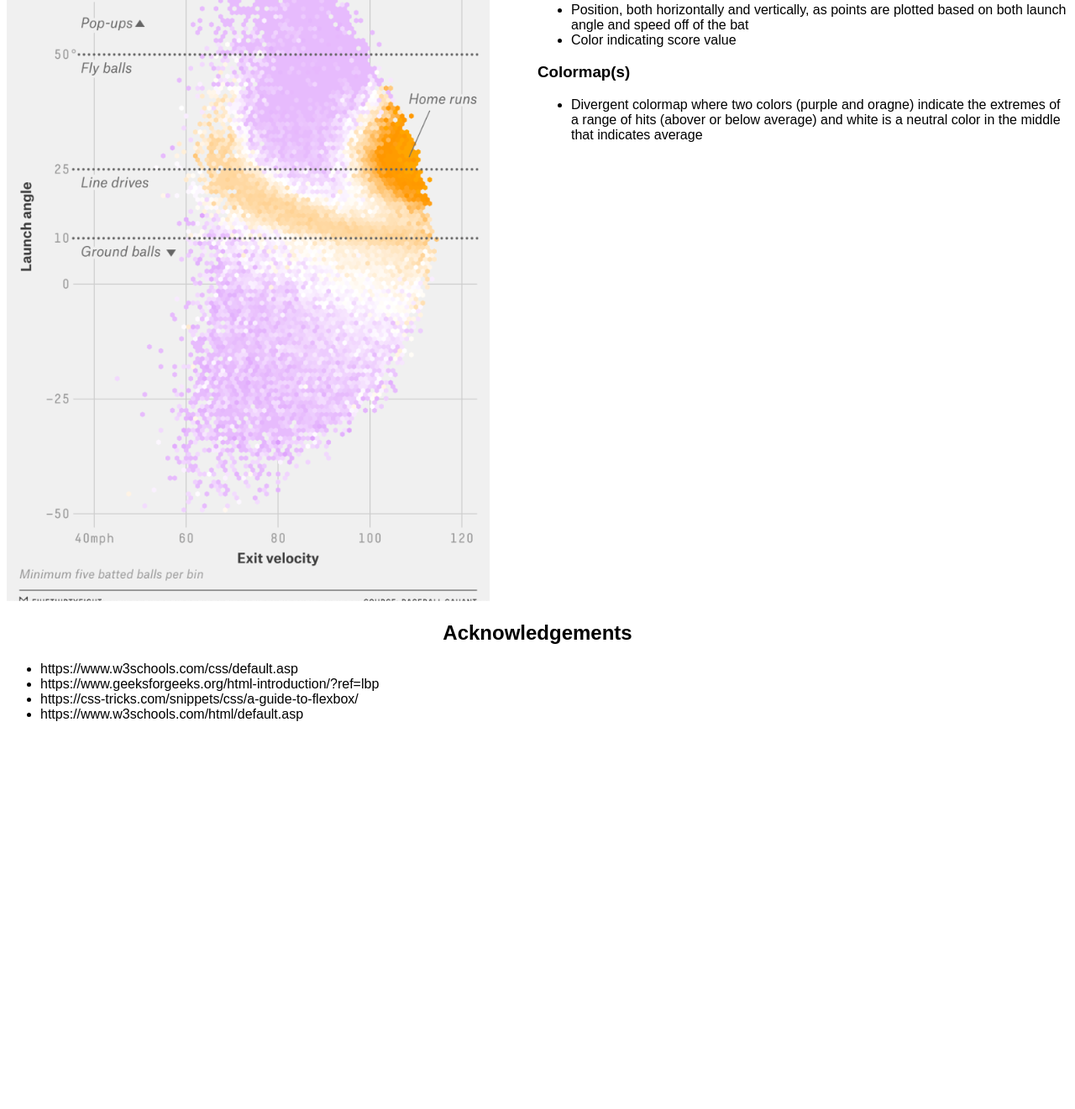
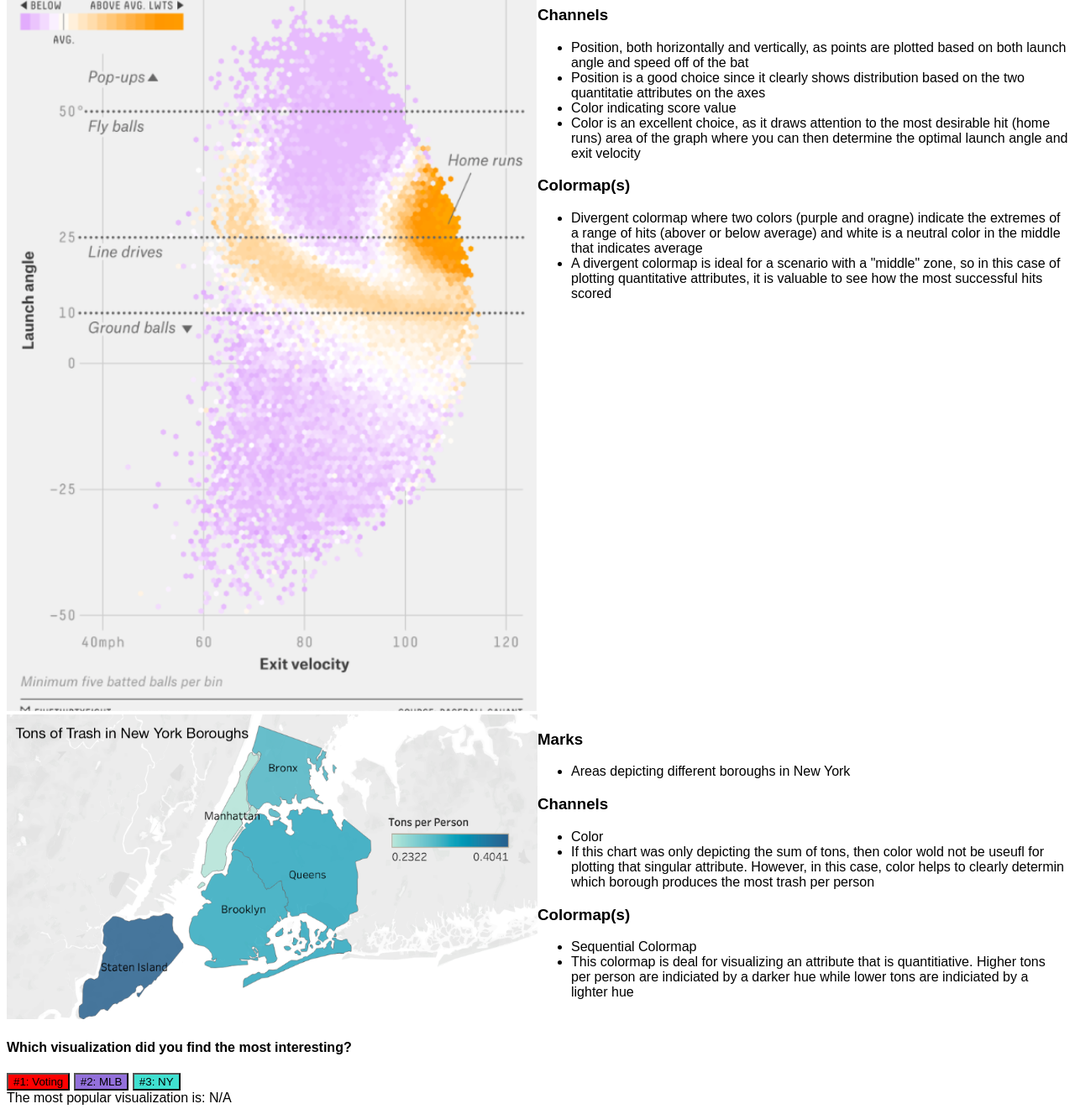
Before and after one commit to DS4200-S23-Class/hw-03-neals-and-lauren, a plain HTML site: page index.html in a window 1280 px wide. Shown: the part 903-2224 px from the top of the page at 84% size. Before the commit the page ends 1779 px from the top, so only its background shows below. Drawn offline with Linux system fonts and the light colour scheme.

Commit message:
add formatting and extra credit

```diff
--- a/index.html
+++ b/index.html
@@ -11,10 +11,11 @@
     <h1>hw-03: interactive Webpage, and Marks & Channels</h1>
 
     <div class="flexbox">
-            <div>
-                <img src=img/vis1.png>
+            <div class="row">
+                <div class="item">
+                    <img class="image" src=img/vis1.png>
                 </div>
-            <div>
+                <div class="item">
                     <h3>Marks</h3>
                        <ul>
                             <li>Areas depicting each state in the United States of America</li>
@@ -22,18 +23,24 @@
                         </ul>
                     <h3>Channels</h3>
                         <ul>
-                        <li>Color to Distinguis which states would have voted Democratic and which states would have voted Republican</li>
+                            <li>Color to Distinguish which states would have voted Democratic and which states would have voted Republican</li>
+                                <li>Color was a good choice because it clearly differentiates the two categorical attributes that are being compared</li>
                             <li>Length of blue and red on the electroal vote breakdwon bar to show a distributon of total votes</li>
+                                <li>Length is a fair choice for a channel but not as strong of a choice as color for these categorical attributes. It serves its purpose summarizing the distribution in a different way</li>
                         </ul>
                     <h3>Colormap(s)</h3>
                         <ul>
                             <li>Categorical colormpa where red indicates Republican and blue indicates Democrat</li>
+                                <li>This is a good choice as Republican and Democrat are categorical attributes</li>
                         </ul>
                 </div>
-            <div>
-                <img src=img/vis2.png>
             </div>
-            <div>
+
+            <div class="row">
+                <div class="item">
+                    <img class="image" src=img/vis2.png>
+                </div>
+                <div class="item">
                     <h3>Marks</h3>
                        <ul>
                             <li>Points indicating different batted balls in the 2015 MLB</li>
@@ -42,12 +49,49 @@
                     <h3>Channels</h3>
                         <ul>
                             <li>Position, both horizontally and vertically, as points are plotted based on both launch angle and speed off of the bat</li>
+                                <li>Position is a good choice since it clearly shows distribution based on the two quantitatie attributes on the axes</li>
                             <li>Color indicating score value </li>
+                                <li>Color is an excellent choice, as it draws attention to the most desirable hit (home runs) area of the graph where you can then determine the optimal launch angle and exit velocity</li>
                         </ul>
                     <h3>Colormap(s)</h3>
                         <ul>
                             <li>Divergent colormap where two colors (purple and oragne) indicate the extremes of a range of hits (abover or below average) and white is a neutral color in the middle that indicates average</li>
+                                <li>A divergent colormap is ideal for a scenario with a "middle" zone, so in this case of plotting quantitative attributes, it is valuable to see how the most successful hits scored</li>
                         </ul>
+                </div>
+            </div>
+
+            <div class="row">
+                <div class="item">
+                    <img class="image" src=img/NewYorkMap.png>
+                </div>
+                <div class="item">
+                    <h3>Marks</h3>
+                       <ul>
+                            <li>Areas depicting different boroughs in New York</li>
+                        </ul>
+                    <h3>Channels</h3>
+                        <ul>
+                            <li>Color</li>
+                                <li>If this chart was only depicting the sum of tons, then color wold not be useufl for plotting that singular attribute. However, in this case, color helps to clearly determin which borough produces the most trash per person</li>
+                        </ul>
+                    <h3>Colormap(s)</h3>
+                        <ul>
+                            <li>Sequential Colormap</li>
+                                <li>This colormap is deal for visualizing an attribute that is quantitiative. Higher tons per person are indiciated by a darker hue while lower tons are indiciated by a lighter hue</li>
+                        </ul>
+                </div>
+            </div>
+    </div>
+
+    <div class="extra-credit">
+        <h4>Which visualization did you find the most interesting?</h4>
+        <button id="button1" type="button" onClick="buttonClicked1()">#1: Voting</button>
+        <button id="button2" type="button" onClick="buttonClicked2()">#2: MLB</button>
+        <button id="button3" type="button" onClick="buttonClicked3()">#3: NY</button>
+
+        <div id="button-div">
+            The most popular visualization is: N/A
         </div>
     </div>
 
@@ -62,6 +106,7 @@
         </ul>
     </div>
 
+    <script src="main.js"></script>
 </body>
 
 </html>
--- /dev/null
+++ b/main.js
@@ -0,0 +1,50 @@
+
+let clicks1 = 0;
+let clicks2 = 0;
+let clicks3 = 0;
+let favorite = "";
+
+
+function buttonClicked1() {
+	console.log("button was clicked: you voted for the 2016 Women Voting Map");
+	clicks1++;
+	mostPopular();
+	let newText = "The most popular visualization is: " + favorite;
+
+	// select the element that you want to modify
+	let buttonDiv = document.getElementById("button-div");
+	buttonDiv.innerHTML = newText;
+}
+
+function buttonClicked2() {
+	console.log("button was clicked: you voted for The sweet spot");
+	clicks2++;
+	mostPopular();
+	let newText = "The most popular visualization is: " + favorite;
+
+	// select the element that you want to modify
+	let buttonDiv = document.getElementById("button-div");
+	buttonDiv.innerHTML = newText;
+}
+
+function buttonClicked3() {
+	console.log("button was clicked: you voted for the Trash in NY Boroughs");
+	clicks3++;
+	mostPopular();
+	let newText = "The most popular visualization is: " + favorite;
+
+	// select the element that you want to modify
+	let buttonDiv = document.getElementById("button-div");
+	buttonDiv.innerHTML = newText;
+}
+
+function mostPopular() {
+
+	if(clicks1>clicks2 && clicks1>clicks3) {
+		favorite = "#1";
+	} else if(clicks2>clicks3) {
+		favorite = "#2";
+	} else favorite = "#3"
+
+	return favorite;
+}
--- a/style.css
+++ b/style.css
@@ -6,18 +6,47 @@ h1 {
 	text-align: center;
 }
 
+.image {
+	width: 100%;
+	height: auto;
+}
+
 .flexbox {
-	flex-direction: row;
-	align-items: left;
 	display: flex;
+	flex-direction: column;
 	text-align: left;
 	flex-wrap: wrap;
 }
 
-.flexbox > div {
+.row > div {
 	width: 50%;
+}
+
+.row {
+	display: flex;
+	flex-wrap: wrap;
+	flex: 1;
+}
+
+.item {
+	flex: 1;
+	width:100%;
+	flex-grow: 1;
 }
 
 #ack-header {
 	text-align: center;
 }
+
+
+#button1 {
+	background-color: red;
+}
+
+#button2 {
+	background-color: mediumpurple;
+}
+
+#button3 {
+	background-color: turquoise;
+}
```
Also changed, not shown: img/NewYorkMap.png (added), 1 other file. Lines whose indentation alone changed are shown as unchanged.
